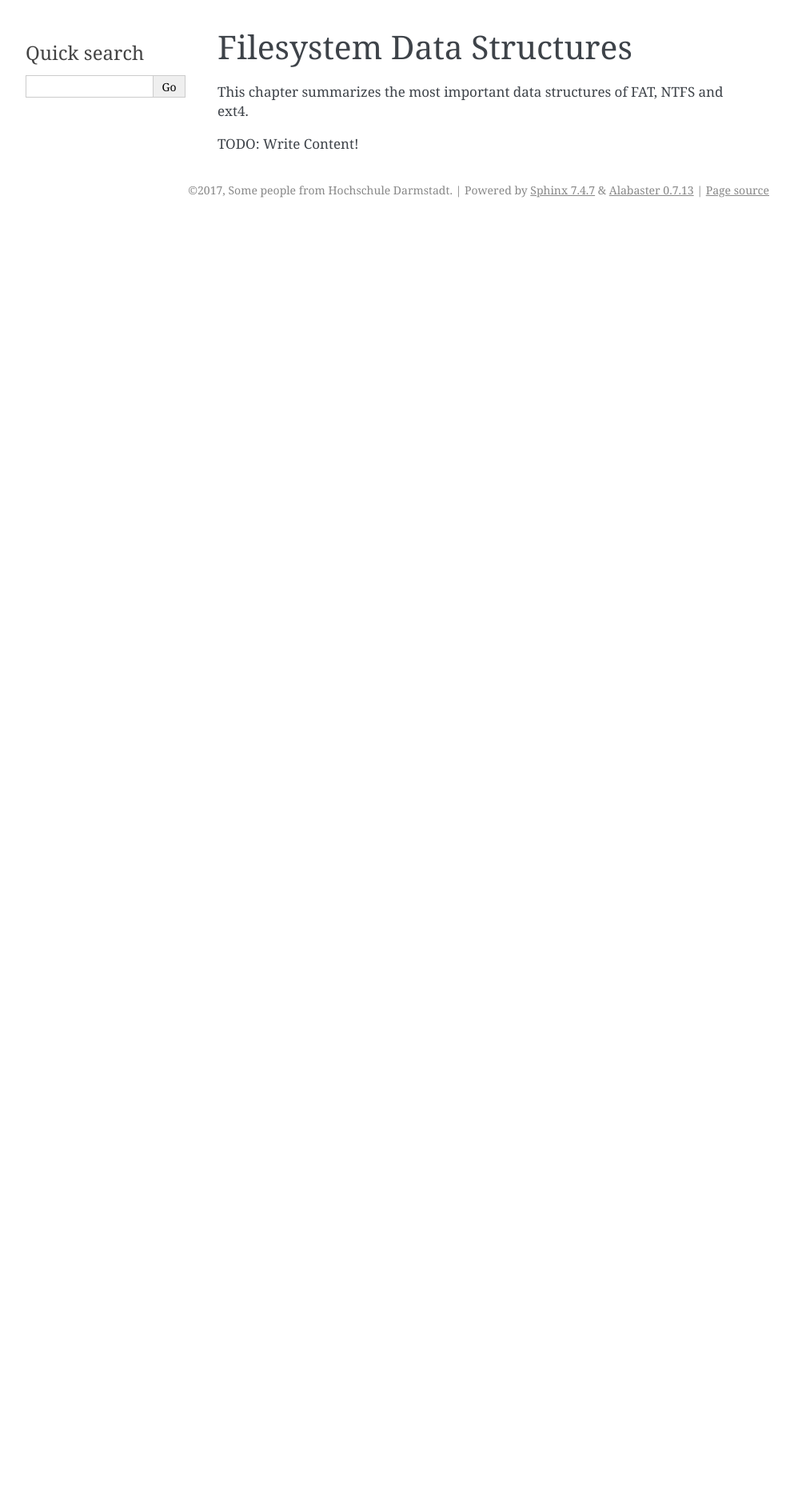
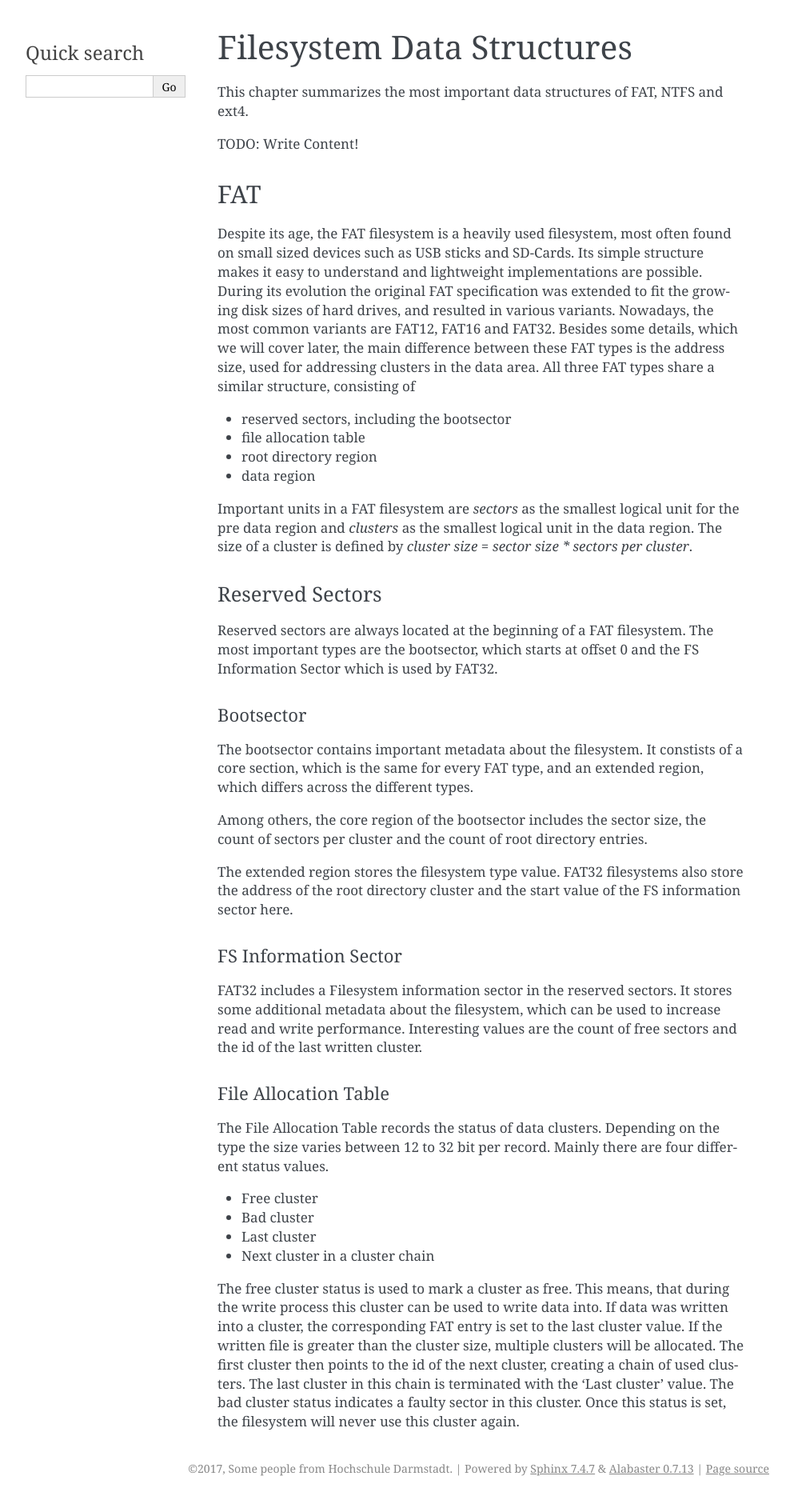
Before and after one commit to dasec/fishy, a Sphinx documentation site: the page built from doc/source/filesystem_datastructures.rst, in a window 1280 px wide. Shown: the whole page at 80% size, without its empty margins (148-1141 px from the left). Built offline with Sphinx 7.4.7, drawn with Linux system fonts in a browser that asks for light colours; before the commit the page ends 900 px from its top, so only the background shows below that.

Commit message:
Doc: added some FAT filesystem datastructure notes

```diff
--- a/doc/source/filesystem_datastructures.rst
+++ b/doc/source/filesystem_datastructures.rst
@@ -4,3 +4,81 @@ Filesystem Data Structures
 This chapter summarizes the most important data structures of FAT, NTFS and ext4.
 
 TODO: Write Content!
+
+FAT
+---
+
+Despite its age, the FAT filesystem is a heavily used filesystem, most often
+found on small sized devices such as USB sticks and SD-Cards.
+Its simple structure makes it easy to understand and lightweight implementations
+are possible.
+During its evolution the original FAT specification was extended to fit the
+growing disk sizes of hard drives, and resulted in various variants.
+Nowadays, the most common variants are FAT12, FAT16 and FAT32.
+Besides some details, which we will cover later, the main difference between
+these FAT types is the address size, used for addressing clusters in
+the data area.
+All three FAT types share a similar structure, consisting of
+
+* reserved sectors, including the bootsector
+* file allocation table
+* root directory region
+* data region
+
+Important units in a FAT filesystem are `sectors` as the smallest logical unit
+for the pre data region and `clusters` as the smallest logical unit in the data
+region. The size of a cluster is defined by `cluster size = sector size *
+sectors per cluster`.
+
+Reserved Sectors
+................
+
+Reserved sectors are always located at the beginning of a FAT filesystem. The
+most important types are the bootsector, which starts at offset 0 and the
+FS Information Sector which is used by FAT32.
+
+Bootsector
+**********
+
+The bootsector contains important metadata about the filesystem. It constists
+of a core section, which is the same for every FAT type, and an extended region,
+which differs across the different types.
+
+Among others, the core region of the bootsector includes the sector size,
+the count of sectors per cluster and the count of root directory entries.
+
+The extended region stores the filesystem type value.
+FAT32 filesystems also store the address of the root directory cluster and the
+start value of the FS information sector here.
+
+FS Information Sector
+*********************
+
+FAT32 includes a Filesystem information sector in the reserved sectors. It stores
+some additional metadata about the filesystem, which can be used to increase
+read and write performance. Interesting values are the count of free sectors
+and the id of the last written cluster.
+
+File Allocation Table
+*********************
+
+The File Allocation Table records the status of data clusters. Depending on the
+type the size varies between 12 to 32 bit per record. Mainly there are four
+different status values.
+
+* Free cluster
+* Bad cluster
+* Last cluster
+* Next cluster in a cluster chain
+
+The free cluster status is used to mark a cluster as free.
+This means, that during the write process this cluster can be used to write
+data into.
+If data was written into a cluster, the corresponding FAT entry is set to
+the last cluster value.
+If the written file is greater than the cluster size, multiple clusters will
+be allocated. The first cluster then points to the id of the next cluster,
+creating a chain of used clusters. The last cluster in this chain is terminated
+with the 'Last cluster' value.
+The bad cluster status indicates a faulty sector in this cluster.
+Once this status is set, the filesystem will never use this cluster again.
```
